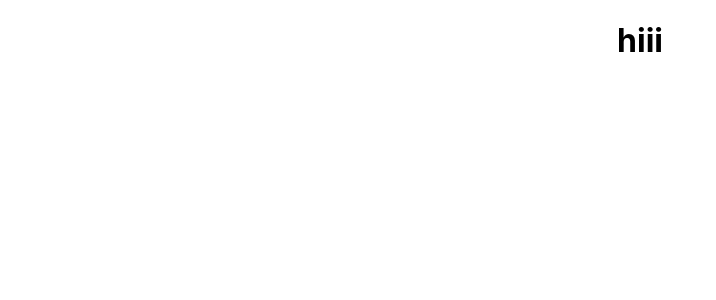
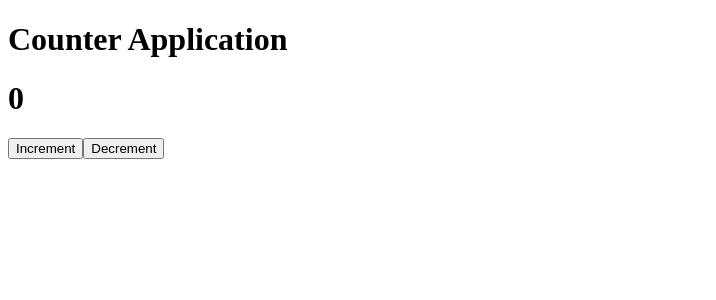
Before and after one commit to Priyanka1g/React_Concepts, a React (Create React App) app: page / in a window 1280 px wide. Shown: the top 300 px of the page, without its empty margins (0-716 px from the left). Built offline with nearby package versions, Linux system fonts and the light colour scheme.

Commit message:
Increment and decrement count using usestate

```diff
--- a/src/App.css
+++ /dev/null
@@ -1,38 +0,0 @@
-.App {
-  text-align: center;
-}
-
-.App-logo {
-  height: 40vmin;
-  pointer-events: none;
-}
-
-@media (prefers-reduced-motion: no-preference) {
-  .App-logo {
-    animation: App-logo-spin infinite 20s linear;
-  }
-}
-
-.App-header {
-  background-color: #282c34;
-  min-height: 100vh;
-  display: flex;
-  flex-direction: column;
-  align-items: center;
-  justify-content: center;
-  font-size: calc(10px + 2vmin);
-  color: white;
-}
-
-.App-link {
-  color: #61dafb;
-}
-
-@keyframes App-logo-spin {
-  from {
-    transform: rotate(0deg);
-  }
-  to {
-    transform: rotate(360deg);
-  }
-}
--- a/src/App.js
+++ b/src/App.js
@@ -1,12 +1,9 @@
-import logo from './logo.svg';
-import './App.css';
-
-function App() {
+import React from 'react'
+import Counter from './components/Counter'
+export default function App() {
   return (
-    <div className="App">
-      <h1>hiii</h1>
+    <div>
+      <Counter/>
     </div>
-  );
+  )
 }
-
-export default App;
--- /dev/null
+++ b/src/components/Counter.js
@@ -0,0 +1,19 @@
+import React, { useState } from 'react'
+export default function Counter() {
+    // using use state for changing the state when user click the button
+    const [count, setCount] = useState(0);
+    const incrementHandler =()=>{
+        setCount(count+1);
+    }
+    const decrementHandler =()=>{
+        setCount(count-1);
+    }
+  return (
+    <div>
+      <h1>Counter Application</h1>
+      <h1>{count}</h1>
+      <button onClick={incrementHandler}>Increment</button>
+      <button onClick={decrementHandler}>Decrement</button>
+    </div>
+  )
+}
--- a/src/index.css
+++ /dev/null
@@ -1,13 +0,0 @@
-body {
-  margin: 0;
-  font-family: -apple-system, BlinkMacSystemFont, 'Segoe UI', 'Roboto', 'Oxygen',
-    'Ubuntu', 'Cantarell', 'Fira Sans', 'Droid Sans', 'Helvetica Neue',
-    sans-serif;
-  -webkit-font-smoothing: antialiased;
-  -moz-osx-font-smoothing: grayscale;
-}
-
-code {
-  font-family: source-code-pro, Menlo, Monaco, Consolas, 'Courier New',
-    monospace;
-}
--- a/src/index.js
+++ b/src/index.js
@@ -1,8 +1,6 @@
 import React from 'react';
 import ReactDOM from 'react-dom/client';
-import './index.css';
 import App from './App';
-import reportWebVitals from './reportWebVitals';
 
 const root = ReactDOM.createRoot(document.getElementById('root'));
 root.render(
@@ -10,8 +8,3 @@ root.render(
     <App />
   </React.StrictMode>
 );
-
-// If you want to start measuring performance in your app, pass a function
-// to log results (for example: reportWebVitals(console.log))
-// or send to an analytics endpoint. Learn more: https://bit.ly/CRA-vitals
-reportWebVitals();
--- a/src/reportWebVitals.js
+++ /dev/null
@@ -1,13 +0,0 @@
-const reportWebVitals = onPerfEntry => {
-  if (onPerfEntry && onPerfEntry instanceof Function) {
-    import('web-vitals').then(({ getCLS, getFID, getFCP, getLCP, getTTFB }) => {
-      getCLS(onPerfEntry);
-      getFID(onPerfEntry);
-      getFCP(onPerfEntry);
-      getLCP(onPerfEntry);
-      getTTFB(onPerfEntry);
-    });
-  }
-};
-
-export default reportWebVitals;
```
Also changed, not shown: src/setupTests.js (deleted, +0 -5 lines), src/logo.svg (deleted), 1 other file (tests, documents, lock files or other folders).
